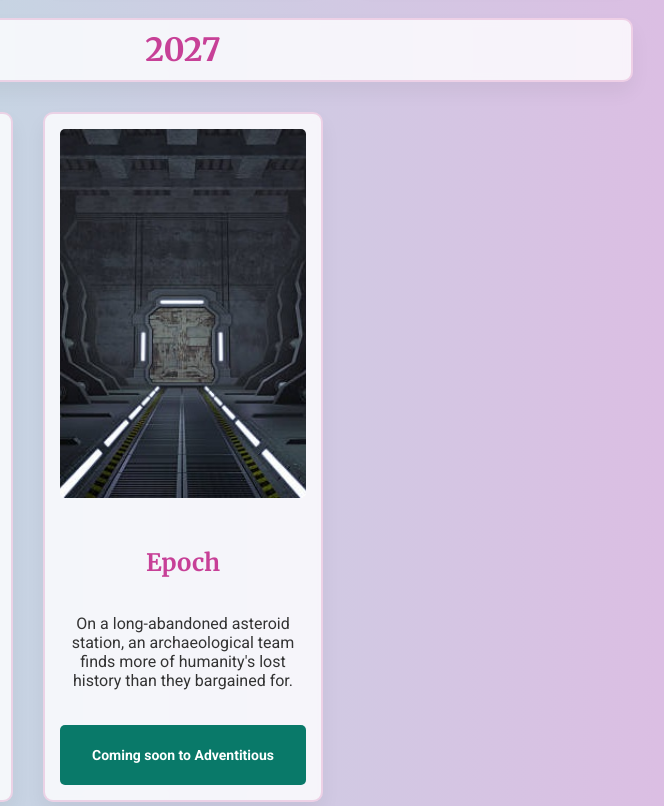
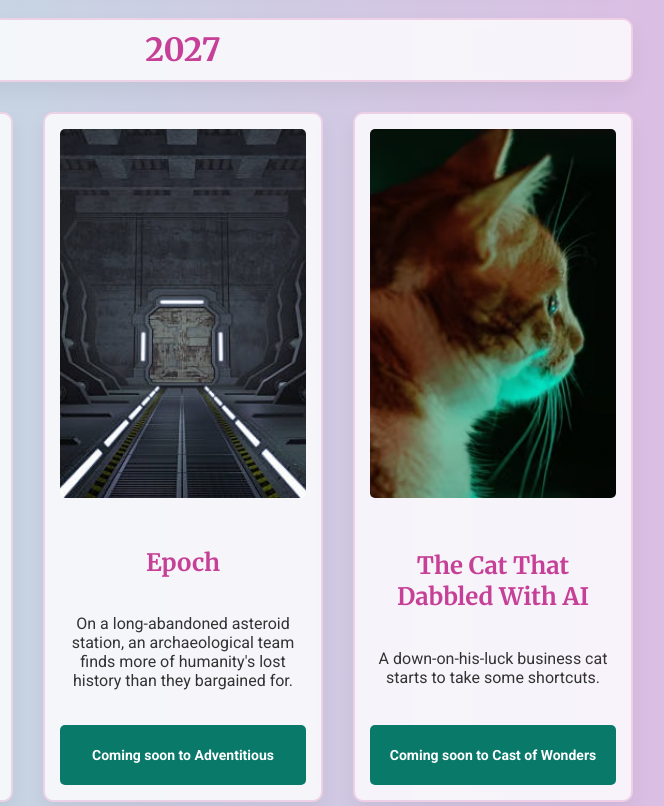
Before and after one commit to DanPeacock92/DanPeacock92.github.io, a plain HTML site: page stories.html in a window 1280 px wide. Shown: the part 1100-1906 px from the top of the page, 457-1121 px from the left. Drawn offline with Linux system fonts and the light colour scheme.

Commit message:
Update stories.html

```diff
--- a/stories.html
+++ b/stories.html
@@ -95,6 +95,18 @@
              <a href="https://www.adventitious.net/" class="button forthcoming">Coming soon to Adventitious</a>
                 </div>
             </div>
+
+<div class="story-card">
+                <img src="dabbled.jpg">
+                <br>
+                <h2>The Cat That Dabbled With AI</h2>
+                <p class="description">A down-on-his-luck business cat starts to take some shortcuts.</p>
+                         <br>
+                <div class="buttons">
+             <a href="https://www.castofwonders.org/" class="button forthcoming">Coming soon to Cast of Wonders</a>
+                </div>
+            </div>
+
 </div>
 
     <h2 class="year-header">2026</h2>
```
